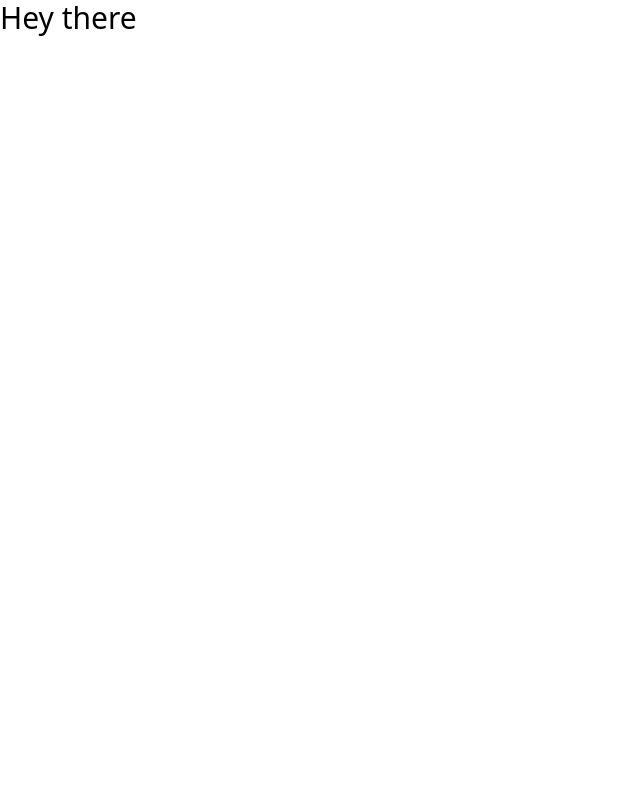
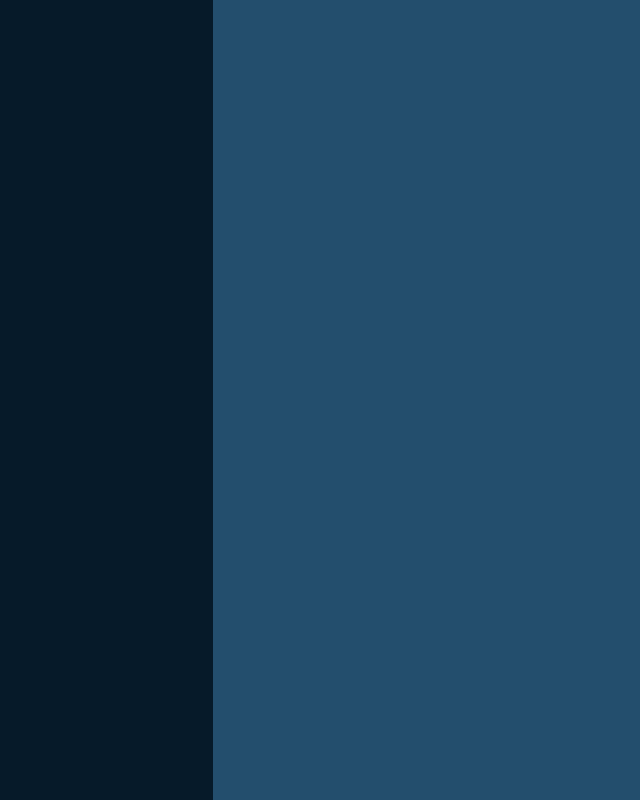
Before and after one commit to Viktor02v/nuxt-menu, a Nuxt app: page / in a window 1280 px wide. Shown: the whole page, without its empty margins (0-640 px from the left). Built offline with nearby package versions, Linux system fonts and the light colour scheme.

Commit message:
set up tailwind.css, tailwind.config.ts, create default layout, start work on sidebar menu data

```diff
--- a/app.vue
+++ b/app.vue
@@ -1,5 +1,3 @@
 <template>
-	<div class="text-3xl ">
-		Hey there
-	</div>
+	<NuxtLayout />
 </template>
--- /dev/null
+++ b/assets/css/tailwind.css
@@ -0,0 +1,16 @@
+@tailwind base;
+@tailwind components;
+@tailwind utilities;
+
+@layer base {
+	:root {
+		--background: #234e6d;
+		--sidebar-bg: #061a29;
+	}
+}
+
+@layer base {
+	body {
+		@apply bg-background;
+	}
+}
--- /dev/null
+++ b/components/layout/Sidebar.vue
@@ -0,0 +1,11 @@
+<script setup lang="ts">
+
+</script>
+
+<template>
+	<div class="w-full bg-sidebarBg h-[100vh]">
+
+	</div>
+</template>
+
+<style scoped></style>
--- /dev/null
+++ b/layouts/default.vue
@@ -0,0 +1,19 @@
+<script setup lang="ts">
+
+</script>
+
+<template>
+	<section class="grid w-full h-[100vh]">
+		<LayoutSidebar />
+		<div>
+			<slot />
+		</div>
+	</section>
+</template>
+
+<style scoped>
+.grid {
+	display: grid;
+	grid-template-columns: 1fr 5fr;
+}
+</style>
--- /dev/null
+++ b/tailwind.config.js
@@ -0,0 +1,13 @@
+/** @type {import('tailwindcss').Config} */
+module.exports =  {
+css:['~/assets/css/tailwind.css'],
+theme: {
+   extend: {
+		colors:{
+			background: "var(--background)",
+			sidebarBg: "var(--sidebar-bg)",
+		}
+	},
+},
+plugins: [],
+}
```
Also changed, not shown: public/logo-virus.webp (added).
